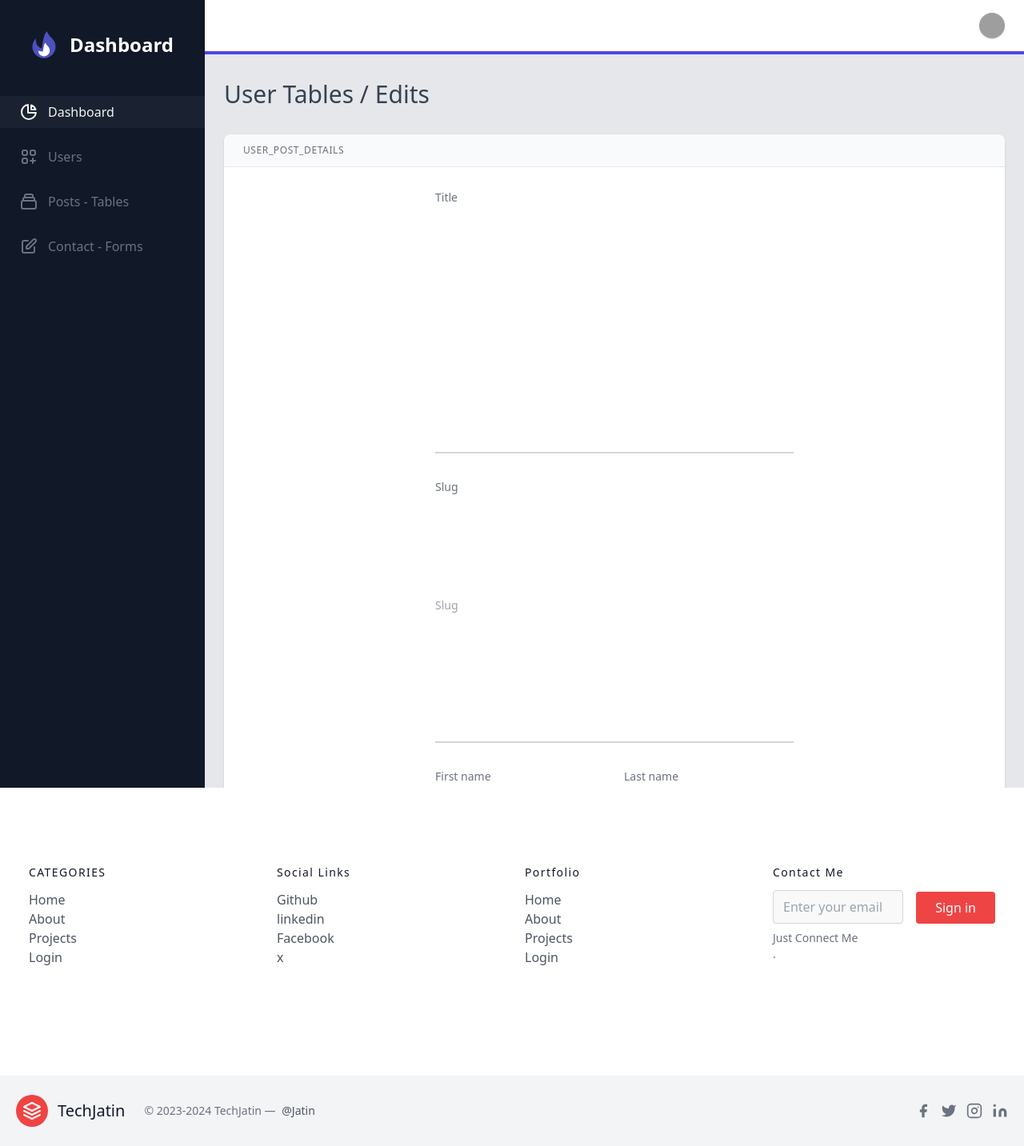
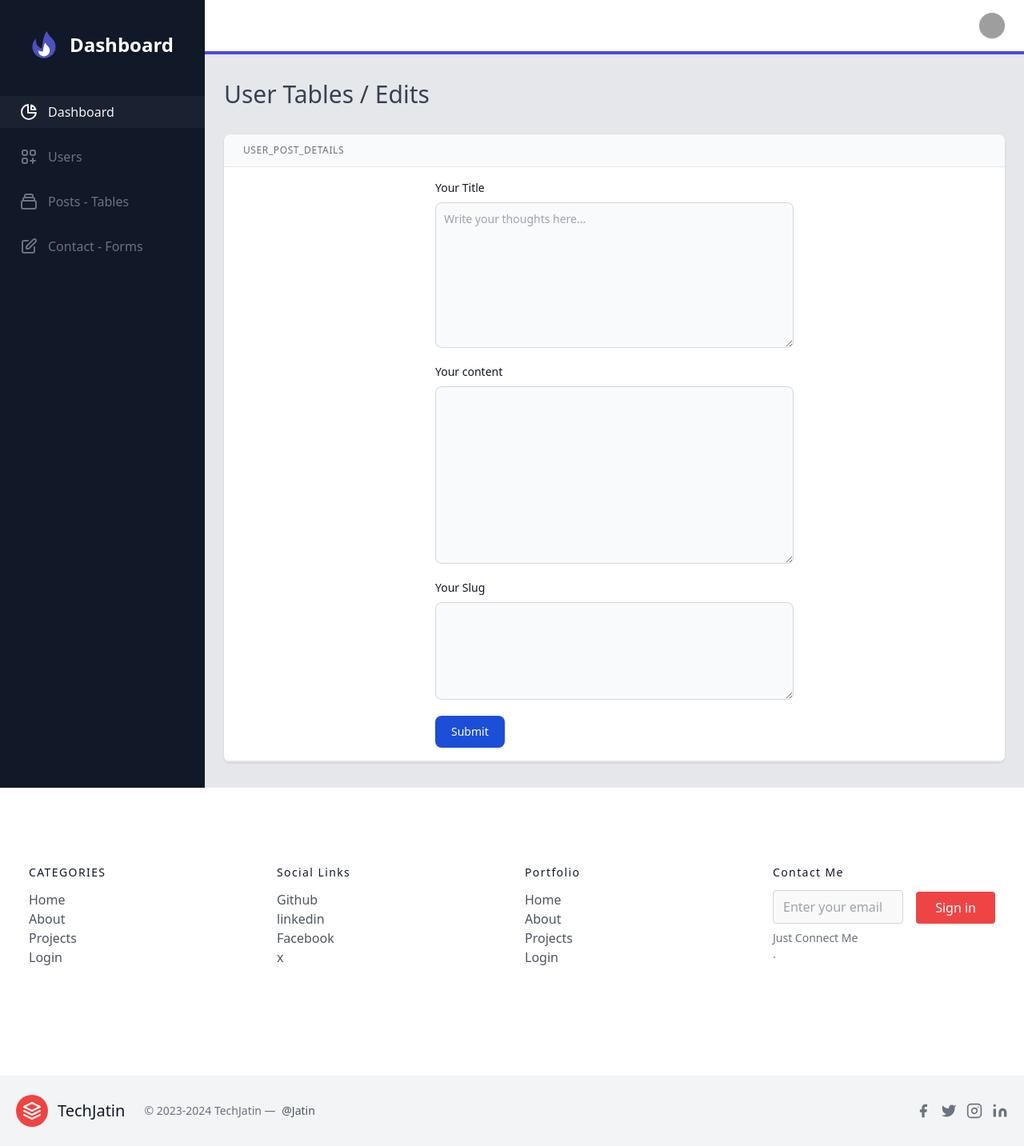
Before and after one commit to Jatin00001/flask-blog, a Flask app: template templates/users/edit_user.html in a window 1280 px wide. Shown: the whole page at 80% size. Run offline with Flask 3, Linux system fonts and the light colour scheme; the template is opened without the code that fills it, so the values that code supplies are empty; grey boxes are pictures that could not be loaded.

Commit message:
blogs update from admin dashboard and redirect to blogs sections

```diff
--- a/app.py
+++ b/app.py
@@ -62,32 +62,51 @@ def get_all_post():
   return redirect(url_for('login'))
 
 
-@app.route('/dashboard/admin/allpost/user/edit/<id>')
+@app.route('/dashboard/admin/allpost/user/edit/<id>' , methods=['GET', 'POST'])
 def edit_user(id):
+  if 'email' in session and session['email'] == my_secret_admin:
 
-  if 'email' in session and session['email'] == my_secret_admin:
-    user = load_form_db_skills(id)
-    return render_template('/users/edit_user.html',
-                           user=user,
-                           admin=True,
-                           email=my_secret_admin)
-  return redirect(url_for('login'))
+    if request.method == 'POST':
 
-
-@app.route("/update_blog/<id>", methods=['GET', 'POST'])
-def update_blog_route(id):
-  if 'email' in session:
-    if request.method == 'POST':
       title = request.form.get('title')
       content = request.form.get('content')
       slug = request.form.get('slug')
 
-      if update_blog(id, title, content):
+      if update_blog(id, title, content, slug):
+        print("Updated blog successfully")
         return redirect(url_for('get_blog', id=id))
       else:
         return jsonify({"error": "Failed to update blog"}), 500
 
+    else:
+      blog = fetchblogs(id)
+      if blog is not None:
+        print("IN fetch by id block")
+        return render_template(
+            '/users/edit_user.html',
+            blog=blog,
+            admin=True,
+            email=my_secret_admin,
+        form_action=url_for('edit_user', id=id))
+
   return redirect(url_for('login'))
+
+
+# @app.route("/dashboard/admin/allpost/user/edit/<id>", methods=['GET', 'POST'])
+# def update_blog_route(id):
+#   if 'email' in session and session['email'] == my_secret_admin:
+#     if request.method == 'POST':
+#       blog_id = id
+#       title = request.form.get('title')
+#       content = request.form.get('content')
+#       slug = request.form.get('slug')
+
+#       if update_blog(blog_id, title, content, slug):
+#         return redirect(url_for('get_blog', id=id))
+#       else:
+#         return jsonify({"error": "Failed to update blog"}), 500
+
+#   return redirect(url_for('login'))
 
 
 # Route for login page
--- a/static/css/main.css
+++ b/static/css/main.css
@@ -1414,6 +1414,10 @@ video {
   padding: 1rem;
 }
 
+.p-2\.5 {
+  padding: 0.625rem;
+}
+
 .px-0 {
   padding-left: 0px;
   padding-right: 0px;
--- a/templates/landingpage.html
+++ b/templates/landingpage.html
@@ -433,7 +433,7 @@
         >
           <a
             class="text-red-500 inline-flex items-center"
-            href="{{url_for('get_blog', id=blogs['blog_id'])}}"
+              href="{{url_for('get_blog', id=blogs['blog_id'])}}"
             >Read More
             <svg
               class="w-4 h-4 ml-2"
--- a/templates/users/edit_user.html
+++ b/templates/users/edit_user.html
@@ -51,7 +51,7 @@ block loginactiveness %}{% endblock %}
       <nav class="mt-10">
         <a
           class="flex items-center px-6 py-2 mt-4 text-gray-100 bg-gray-700 bg-opacity-25"
-          href="#"
+          href="/dashboard"
         >
           <svg
             class="w-6 h-6"
@@ -79,7 +79,7 @@ block loginactiveness %}{% endblock %}
 
         <a
           class="flex items-center px-6 py-2 mt-4 text-gray-500 hover:bg-gray-700 hover:bg-opacity-25 hover:text-gray-100"
-          href="/admin/users"
+          href="/dashboard/admin/users"
         >
           <svg
             class="w-6 h-6"
@@ -101,7 +101,7 @@ block loginactiveness %}{% endblock %}
 
         <a
           class="flex items-center px-6 py-2 mt-4 text-gray-500 hover:bg-gray-700 hover:bg-opacity-25 hover:text-gray-100"
-          href="#"
+          href="/dashboard/admin/allpost"
         >
           <svg
             class="w-6 h-6"
@@ -243,104 +243,61 @@ block loginactiveness %}{% endblock %}
                     >
                       <!-- ----------------------------------------------adding form -- -->
 
-                      <form class="max-w-md mx-auto py-50" method="post">
+                      <form
+                        class="max-w-md mx-auto"
+                        action="{{form_action}}"
+                        method="POST"
+                      >
                         <div class="relative z-0 w-full mb-5 group">
-                          <input
-                            type="text"
-                            name="title"
-                            id="title"
-                            value=""
-                            class="block py-40 px-10 w-full text-sm text-gray-900 bg-transparent border-0 border-b-2 border-gray-300 appearance-none dark:text-white dark:border-gray-600 dark:focus:border-blue-500 focus:outline-none focus:ring-0 focus:border-blue-600 peer"
-                            placeholder=" "
-                            required
-                          />
                           <label
                             for="title"
-                            class="peer-focus:font-medium absolute text-sm text-gray-500 dark:text-gray-400 duration-300 transform -translate-y-6 scale-75 top-3 -z-10 origin-[0] peer-focus:start-0 rtl:peer-focus:translate-x-1/4 rtl:peer-focus:left-auto peer-focus:text-blue-600 peer-focus:dark:text-blue-500 peer-placeholder-shown:scale-100 peer-placeholder-shown:translate-y-0 peer-focus:scale-75 peer-focus:-translate-y-6"
-                            >Title</label
+                            class="block mb-2 text-sm font-medium text-gray-900 dark:text-white"
+                            >Your Title</label
+                          >
+                          <textarea
+                            id="title"
+                            rows="8"
+                            name="title"
+                            class="block p-2.5 w-full text-sm text-gray-900 bg-gray-50 rounded-lg border border-gray-300 focus:ring-blue-500 focus:border-blue-500 dark:bg-gray-700 dark:border-gray-600 dark:placeholder-gray-400 dark:text-white dark:focus:ring-blue-500 dark:focus:border-blue-500"
+                            placeholder="Write your thoughts here..."
+                          >
+{{blog['title']}}</textarea
                           >
                         </div>
                         <div class="relative z-0 w-full mb-5 group">
-                          <input
-                            type="text"
-                            name="slug"
-                            id="slug"
-                            class="block py-40 px-0 w-full text-sm text-gray-900 bg-transparent border-0 border-b-2 border-gray-300 appearance-none dark:text-white dark:border-gray-600 dark:focus:border-blue-500 focus:outline-none focus:ring-0 focus:border-blue-600 peer"
-                            placeholder="Slug"
-                            required
-                          />
                           <label
-                            for="slug"
-                            class="peer-focus:font-medium absolute text-sm text-gray-500 dark:text-gray-400 duration-300 transform -translate-y-6 scale-75 top-3 -z-10 origin-[0] peer-focus:start-0 rtl:peer-focus:translate-x-1/4 peer-focus:text-blue-600 peer-focus:dark:text-blue-500 peer-placeholder-shown:scale-100 peer-placeholder-shown:translate-y-0 peer-focus:scale-75 peer-focus:-translate-y-6"
-                            >Slug</label
+                            for="content"
+                            class="block mb-2 text-sm font-medium text-gray-900 dark:text-white"
+                            >Your content</label
+                          >
+                          <textarea
+                            id="content"
+                            rows="10"
+                            name="content"
+                            class="block p-2.5 w-full text-sm text-gray-900 bg-gray-50 rounded-lg border border-gray-300 focus:ring-blue-500 focus:border-blue-500 dark:bg-gray-700 dark:border-gray-600 dark:placeholder-gray-400 dark:text-white dark:focus:ring-blue-500 dark:focus:border-blue-500"
+                            placeholder="Write your thoughts here..."
+                          >
+                          {{blog['content']}}</textarea
                           >
                         </div>
 
-                        <div class="grid md:grid-cols-2 md:gap-6">
-                          <div class="relative z-0 w-full mb-5 group">
-                            <input
-                              type="text"
-                              name="floating_first_name"
-                              id="floating_first_name"
-                              class="block py-40 px-0 w-full text-sm text-gray-900 bg-transparent border-0 border-b-2 border-gray-300 appearance-none dark:text-white dark:border-gray-600 dark:focus:border-blue-500 focus:outline-none focus:ring-0 focus:border-blue-600 peer"
-                              placeholder=" "
-                              required
-                            />
-                            <label
-                              for="floating_first_name"
-                              class="peer-focus:font-medium absolute text-sm text-gray-500 dark:text-gray-400 duration-300 transform -translate-y-6 scale-75 top-3 -z-10 origin-[0] peer-focus:start-0 rtl:peer-focus:translate-x-1/4 peer-focus:text-blue-600 peer-focus:dark:text-blue-500 peer-placeholder-shown:scale-100 peer-placeholder-shown:translate-y-0 peer-focus:scale-75 peer-focus:-translate-y-6"
-                              >First name</label
-                            >
-                          </div>
-                          <div class="relative z-0 w-full mb-5 group">
-                            <input
-                              type="text"
-                              name="floating_last_name"
-                              id="floating_last_name"
-                              class="block py-2.5 px-0 w-full text-sm text-gray-900 bg-transparent border-0 border-b-2 border-gray-300 appearance-none dark:text-white dark:border-gray-600 dark:focus:border-blue-500 focus:outline-none focus:ring-0 focus:border-blue-600 peer"
-                              placeholder=" "
-                              required
-                            />
-                            <label
-                              for="floating_last_name"
-                              class="peer-focus:font-medium absolute text-sm text-gray-500 dark:text-gray-400 duration-300 transform -translate-y-6 scale-75 top-3 -z-10 origin-[0] peer-focus:start-0 rtl:peer-focus:translate-x-1/4 peer-focus:text-blue-600 peer-focus:dark:text-blue-500 peer-placeholder-shown:scale-100 peer-placeholder-shown:translate-y-0 peer-focus:scale-75 peer-focus:-translate-y-6"
-                              >Last name</label
-                            >
-                          </div>
+                        <div class="relative z-0 w-full mb-5 group">
+                          <label
+                            for="slug"
+                            class="block mb-2 text-sm font-medium text-gray-900 dark:text-white"
+                            >Your Slug</label
+                          >
+                          <textarea
+                            id="content"
+                            rows="5"
+                            name="slug"
+                            class="block p-2.5 w-full text-sm text-gray-900 bg-gray-50 rounded-lg border border-gray-300 focus:ring-blue-500 focus:border-blue-500 dark:bg-gray-700 dark:border-gray-600 dark:placeholder-gray-400 dark:text-white dark:focus:ring-blue-500 dark:focus:border-blue-500"
+                            placeholder="Write your thoughts here..."
+                          >
+                          {{blog['slug']}}</textarea
+                          >
                         </div>
-                        <div class="grid md:grid-cols-2 md:gap-6">
-                          <div class="relative z-0 w-full mb-5 group">
-                            <input
-                              type="tel"
-                              pattern="[0-9]{3}-[0-9]{3}-[0-9]{4}"
-                              name="floating_phone"
-                              id="floating_phone"
-                              class="block py-2.5 px-0 w-full text-sm text-gray-900 bg-transparent border-0 border-b-2 border-gray-300 appearance-none dark:text-white dark:border-gray-600 dark:focus:border-blue-500 focus:outline-none focus:ring-0 focus:border-blue-600 peer"
-                              placeholder=" "
-                              required
-                            />
-                            <label
-                              for="floating_phone"
-                              class="peer-focus:font-medium absolute text-sm text-gray-500 dark:text-gray-400 duration-300 transform -translate-y-6 scale-75 top-3 -z-10 origin-[0] peer-focus:start-0 rtl:peer-focus:translate-x-1/4 peer-focus:text-blue-600 peer-focus:dark:text-blue-500 peer-placeholder-shown:scale-100 peer-placeholder-shown:translate-y-0 peer-focus:scale-75 peer-focus:-translate-y-6"
-                              >Phone number (123-456-7890)</label
-                            >
-                          </div>
-                          <div class="relative z-0 w-full mb-5 group">
-                            <input
-                              type="text"
-                              name="floating_company"
-                              id="floating_company"
-                              class="block py-2.5 px-0 w-full text-sm text-gray-900 bg-transparent border-0 border-b-2 border-gray-300 appearance-none dark:text-white dark:border-gray-600 dark:focus:border-blue-500 focus:outline-none focus:ring-0 focus:border-blue-600 peer"
-                              placeholder=" "
-                              required
-                            />
-                            <label
-                              for="floating_company"
-                              class="peer-focus:font-medium absolute text-sm text-gray-500 dark:text-gray-400 duration-300 transform -translate-y-6 scale-75 top-3 -z-10 origin-[0] peer-focus:start-0 rtl:peer-focus:translate-x-1/4 peer-focus:text-blue-600 peer-focus:dark:text-blue-500 peer-placeholder-shown:scale-100 peer-placeholder-shown:translate-y-0 peer-focus:scale-75 peer-focus:-translate-y-6"
-                              >Company (Ex. Google)</label
-                            >
-                          </div>
-                        </div>
+
                         <button
                           type="submit"
                           class="text-white bg-blue-700 hover:bg-blue-800 focus:ring-4 focus:outline-none focus:ring-blue-300 font-medium rounded-lg text-sm w-full sm:w-auto px-5 py-2.5 text-center dark:bg-blue-600 dark:hover:bg-blue-700 dark:focus:ring-blue-800"
```
Also changed, not shown: other parts of static/css/main.css (+40 -0 lines), blogsdb.py (+9 -8 lines), templates/all_post.html (+7 -16 lines).
